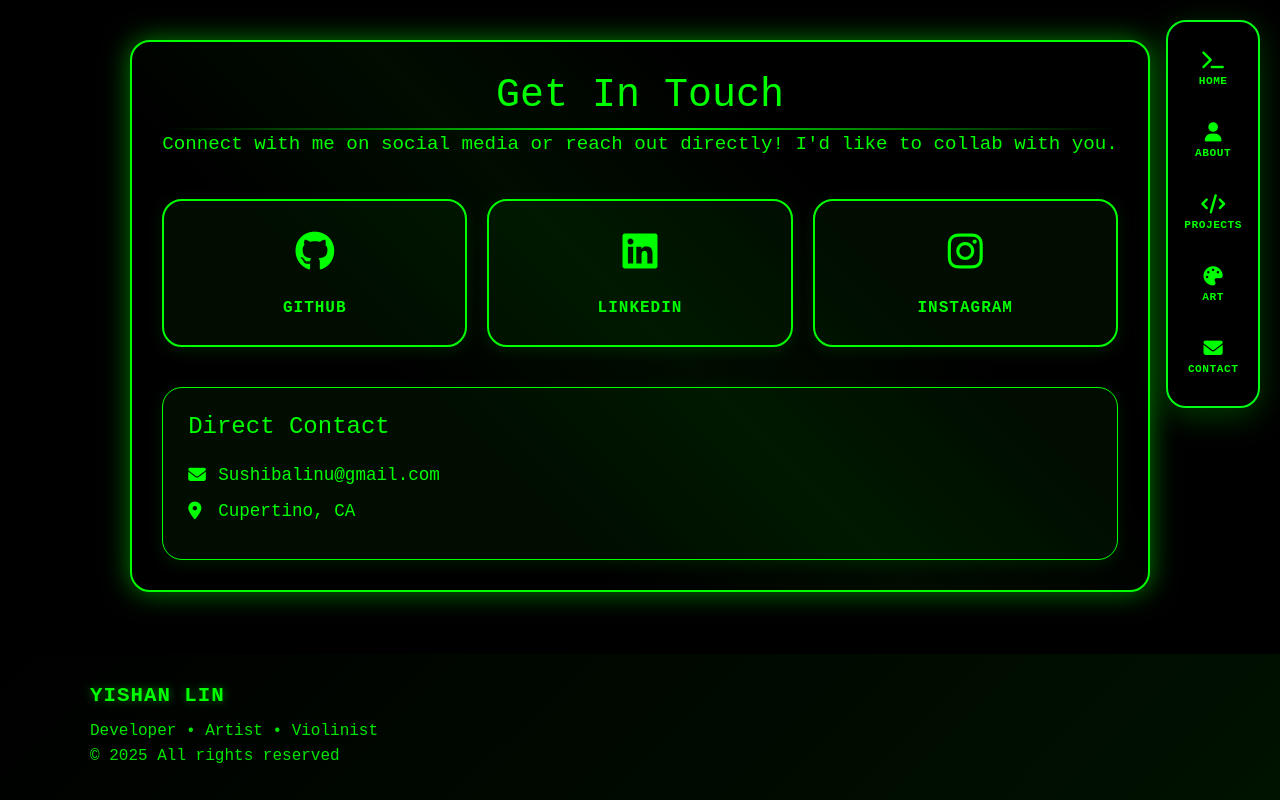
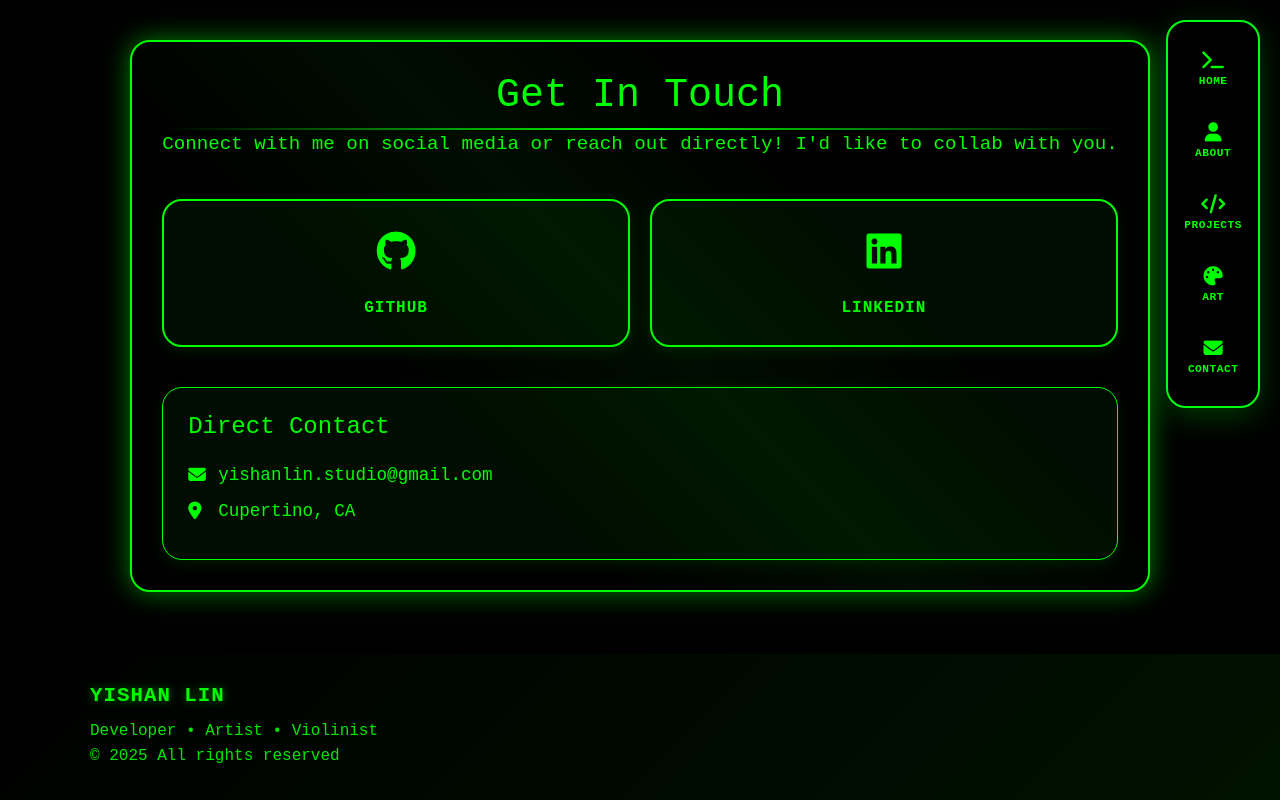
Before and after one commit to yishan0/Portfolio, a Flask app: page /contact in a window 1280 px wide. Run offline with Flask 3, Linux system fonts and the light colour scheme.

Commit message:
update contact info

```diff
--- a/static/terminal.js
+++ b/static/terminal.js
@@ -109,7 +109,7 @@
             pre.textContent += char;
           }
           i++;
-          setTimeout(typeChar, 2); // Adjust typing speed: lower = faster, higher = slower (milliseconds per character)
+          setTimeout(typeChar, 5); // Adjust typing speed: lower = faster, higher = slower (milliseconds per character)
         } else {
           callback();
         }
--- a/templates/contact.html
+++ b/templates/contact.html
@@ -20,19 +20,11 @@
                 </div>
                 <span>LinkedIn</span>
             </a>
-
-            <a href="https://www.instagram.com/yyss1l/" class="social-link" target="_blank">
-                <div class="social-icon">
-                    <i class="fab fa-instagram"></i>
-                </div>
-                <span>Instagram</span>
-            </a>
-
         </div>
 
         <div class="contact-info">
             <h2>Direct Contact</h2>
-            <p><i class="fas fa-envelope"></i> Sushibalinu@gmail.com</p>
+            <p><i class="fas fa-envelope"></i> yishanlin.studio@gmail.com</p>
             <p><i class="fas fa-map-marker-alt"></i> Cupertino, CA</p>
         </div>
     </div>
```
